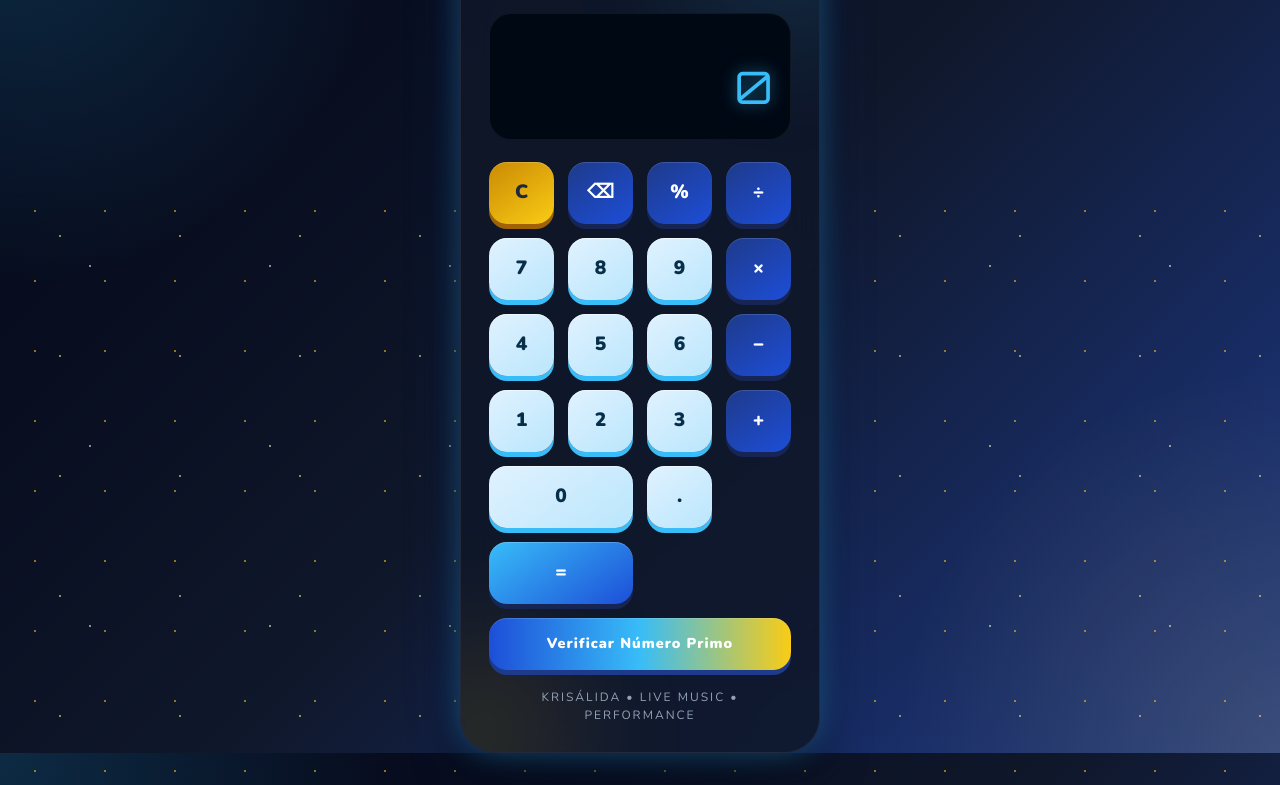
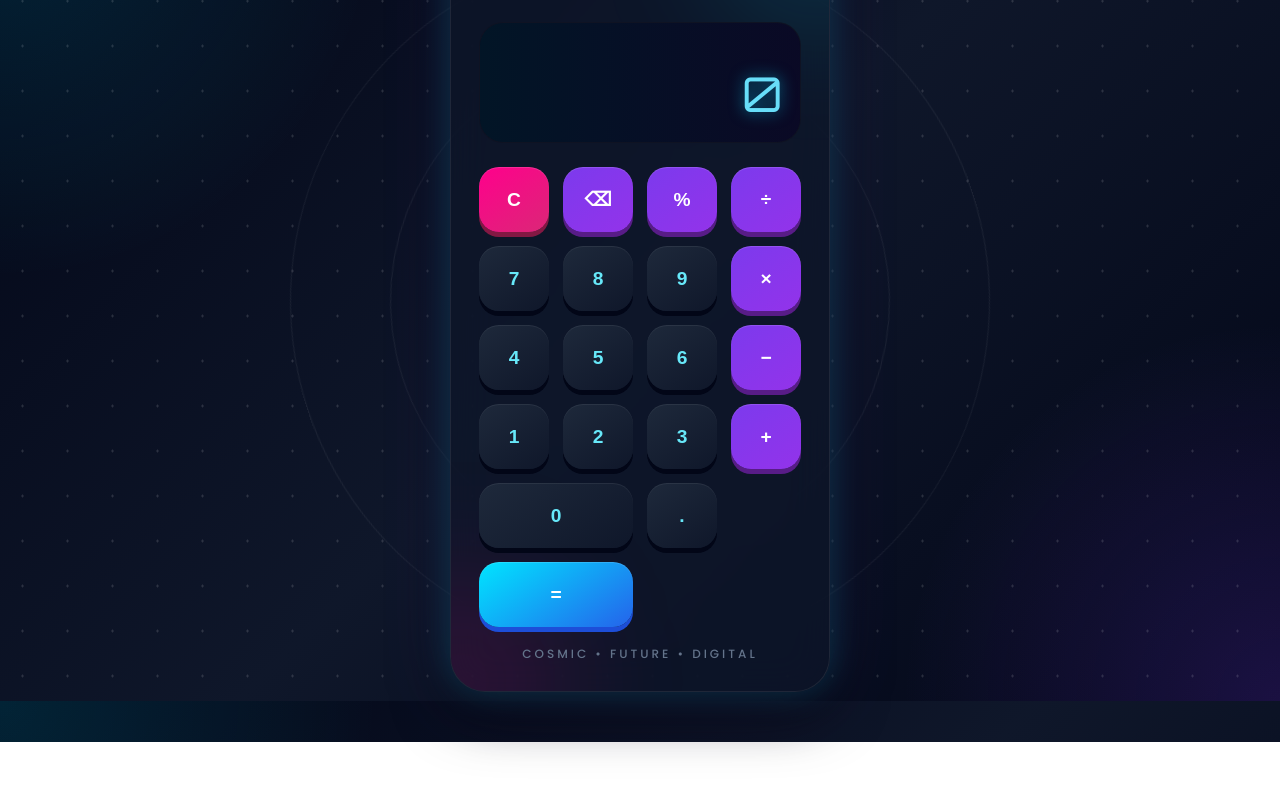
Before and after one commit to Flaviozambrana/calculadoraflavio.github.io, a plain HTML site: page index.html in a window 1280 px wide. Shown: the part 99-884 px from the top of the page. After the commit the page ends 841 px from the top, so only its background shows below. Drawn offline with nearby package versions, Linux system fonts and the light colour scheme.

Commit message:
Add files via upload

```diff
--- a/index.html
+++ b/index.html
@@ -8,40 +8,41 @@
 
 <meta name="viewport" content="width=device-width, initial-scale=1.0">
 
-<title>KRISÁLIDA CALCULADORA</title>
+<title>GALAXY CALC</title>
 
-<link href="https://cdn.jsdelivr.net/npm/bootstrap@5.3.3/dist/css/bootstrap.min.css" rel="stylesheet"/>
-
-<link href="https://fonts.googleapis.com/css2?family=Orbitron:wght@400;700;900&family=Nunito:wght@400;700;900&display=swap" rel="stylesheet"/>
+<link href="https://fonts.googleapis.com/css2?family=Orbitron:wght@400;700;900&family=Poppins:wght@300;500;700&display=swap" rel="stylesheet">
 
 <style>
 
-/* ========================================
-   KRISÁLIDA CALCULADORA OFICIAL
-======================================== */
+/* ======================================
+   GALAXY CALCULATOR
+====================================== */
 
 :root{
 
-  /* COLORES KRISALIDA */
+  --bg1:#020617;
+  --bg2:#0f172a;
 
-  --celeste:#38bdf8;
-  --azul:#1d4ed8;
-  --dorado:#facc15;
+  --cyan:#00e5ff;
+  --purple:#7c3aed;
+  --pink:#ff008c;
+  --gold:#ffd700;
 
-  --fondo:#020617;
-  --card:#0f172a;
-  --pantalla:#000814;
-
-  --texto:#e2e8f0;
-  --texto2:#94a3b8;
+  --white:#e2e8f0;
 
 }
 
-/* BODY */
+/* RESET */
+
+*{
+
+  margin:0;
+  padding:0;
+  box-sizing:border-box;
+
+}
 
 body{
-
-  margin:0;
 
   min-height:100vh;
 
@@ -53,18 +54,18 @@ body{
 
   overflow:hidden;
 
+  font-family:'Poppins',sans-serif;
+
   background:
-  radial-gradient(circle at top left,#38bdf833,transparent 25%),
-  radial-gradient(circle at bottom right,#facc1522,transparent 25%),
-  linear-gradient(135deg,#020617,#0f172a,#1e3a8a);
+  radial-gradient(circle at top left,#00e5ff22,transparent 25%),
+  radial-gradient(circle at bottom right,#7c3aed33,transparent 25%),
+  linear-gradient(135deg,#020617,#0f172a,#020617);
 
-  font-family:'Nunito',sans-serif;
-
-  color:white;
+  position:relative;
 
 }
 
-/* PARTICULAS */
+/* ESTRELLAS */
 
 body::before{
 
@@ -73,117 +74,146 @@ body::before{
   position:absolute;
 
   width:100%;
-
   height:100%;
 
-  top:0;
+  background-image:
+  radial-gradient(#ffffff22 1px,transparent 1px);
 
-  left:0;
+  background-size:45px 45px;
 
-  background-image:
-  radial-gradient(#facc15 1.2px, transparent 1.2px),
-  radial-gradient(#fde68a 1px, transparent 1px),
-  radial-gradient(#fff7cc .8px, transparent .8px);
-
-  background-size:
-  70px 70px,
-  120px 120px,
-  180px 180px;
-
-  animation: lluviaOro 12s linear infinite;
-
-  opacity:.55;
+  animation:stars 18s linear infinite;
 
 }
 
-
-
-/* LLUVIA DE ORO */
-
-@keyframes lluviaOro{
+@keyframes stars{
 
   from{
-
-    transform:translateY(-100px);
-
+    transform:translateY(0);
   }
 
   to{
+    transform:translateY(-45px);
+  }
 
-    transform:translateY(100vh);
+}
 
+/* ORBITAS */
+
+.orbit{
+
+  position:absolute;
+
+  border-radius:50%;
+
+  border:1px solid #ffffff11;
+
+  animation:spin linear infinite;
+
+}
+
+.o1{
+
+  width:700px;
+  height:700px;
+
+  animation-duration:25s;
+
+}
+
+.o2{
+
+  width:500px;
+  height:500px;
+
+  animation-duration:18s;
+
+}
+
+.o3{
+
+  width:300px;
+  height:300px;
+
+  animation-duration:12s;
+
+}
+
+@keyframes spin{
+
+  from{
+    transform:rotate(0deg);
+  }
+
+  to{
+    transform:rotate(360deg);
   }
 
 }
 
 /* CARD */
 
-.calc-card{
+.calc{
 
-  position:relative;
-
-  width:360px;
+  width:380px;
 
   padding:28px;
 
   border-radius:35px;
 
-  background:rgba(15,23,42,.88);
+  background:rgba(15,23,42,.72);
 
-  backdrop-filter:blur(15px);
+  backdrop-filter:blur(20px);
 
   border:1px solid rgba(255,255,255,.08);
 
   box-shadow:
-  0 0 30px #38bdf855,
-  0 0 60px #1d4ed833,
-  0 20px 45px rgba(0,0,0,.7);
+  0 0 35px #00e5ff33,
+  0 0 70px #7c3aed22,
+  0 20px 55px rgba(0,0,0,.7);
+
+  position:relative;
 
   overflow:hidden;
 
 }
 
-/* BRILLOS */
+/* GLOW */
 
-.calc-card::before{
+.calc::before{
 
   content:'';
 
   position:absolute;
 
   width:220px;
-
   height:220px;
 
-  background:#38bdf822;
+  background:#00e5ff22;
 
   border-radius:50%;
 
-  top:-80px;
-
-  right:-80px;
+  top:-100px;
+  right:-100px;
 
   filter:blur(60px);
 
 }
 
-.calc-card::after{
+.calc::after{
 
   content:'';
 
   position:absolute;
 
-  width:180px;
+  width:220px;
+  height:220px;
 
-  height:180px;
-
-  background:#facc1522;
+  background:#ff008c22;
 
   border-radius:50%;
 
-  bottom:-70px;
-
-  left:-70px;
+  bottom:-100px;
+  left:-100px;
 
   filter:blur(60px);
 
@@ -191,7 +221,7 @@ body::before{
 
 /* HEADER */
 
-.calc-header{
+.header{
 
   position:relative;
 
@@ -199,23 +229,19 @@ body::before{
 
   text-align:center;
 
-  margin-bottom:20px;
+  margin-bottom:25px;
 
 }
 
-.calc-header h1{
+.header h1{
 
-  margin:0;
+  font-family:'Orbitron',sans-serif;
 
   font-size:2rem;
 
-  font-weight:900;
+  letter-spacing:4px;
 
-  letter-spacing:3px;
-
-  font-family:'Orbitron',sans-serif;
-
-  background:linear-gradient(90deg,var(--celeste),var(--dorado));
+  background:linear-gradient(90deg,var(--cyan),var(--pink),var(--gold));
 
   -webkit-background-clip:text;
 
@@ -223,69 +249,83 @@ body::before{
 
 }
 
-.calc-header p{
+.header p{
 
-  margin-top:5px;
+  color:#94a3b8;
 
   font-size:.8rem;
 
-  color:var(--texto2);
-
-  letter-spacing:3px;
+  letter-spacing:4px;
 
 }
 
 /* DISPLAY */
 
-.display-box{
+.display{
 
   position:relative;
 
   z-index:2;
 
-  background:rgba(0,8,20,.95);
+  background:#020617;
 
-  border-radius:22px;
+  border-radius:24px;
 
   padding:18px;
 
-  margin-bottom:22px;
+  margin-bottom:24px;
 
-  border:1px solid rgba(255,255,255,.06);
+  border:1px solid rgba(255,255,255,.05);
+
+  overflow:hidden;
 
   text-align:right;
 
 }
 
-#expresion{
+.display::before{
+
+  content:'';
+
+  position:absolute;
+
+  width:100%;
+  height:100%;
+
+  background:linear-gradient(90deg,#00e5ff11,#7c3aed11);
+
+  top:0;
+  left:0;
+
+}
+
+#exp{
 
   min-height:22px;
 
-  color:var(--dorado);
-
-  font-size:.9rem;
+  color:#c084fc;
 
   font-family:'Orbitron',sans-serif;
 
+  font-size:.85rem;
+
 }
 
-#pantalla{
+#screen{
 
-  font-size:2.8rem;
+  font-size:3rem;
 
-  color:var(--celeste);
-
-  text-shadow:0 0 15px #38bdf888;
+  color:#67e8f9;
 
   font-family:'Orbitron',sans-serif;
 
-  word-wrap:break-word;
+  text-shadow:0 0 15px #00e5ff88;
 
 }
 
 /* GRID */
 
-.grid-teclado{
+.grid{
 
   position:relative;
 
@@ -301,149 +341,103 @@ body::before{
 
 /* BOTONES */
 
-.btn-calc{
+button{
 
-  height:62px;
+  height:65px;
 
   border:none;
 
-  border-radius:18px;
+  border-radius:20px;
 
   cursor:pointer;
 
   font-size:1.2rem;
 
-  font-weight:900;
+  font-weight:800;
 
   transition:.15s;
 
-  display:flex;
-
-  justify-content:center;
-
-  align-items:center;
-
-  user-select:none;
+  color:white;
 
 }
 
-/* NUMEROS */
+/* NUM */
 
-.btn-num{
+.num{
 
-  background:linear-gradient(145deg,#e0f2fe,#bae6fd);
+  background:linear-gradient(145deg,#1e293b,#0f172a);
 
-  color:#082f49;
+  color:#67e8f9;
 
   box-shadow:
-  inset 0 1px 0 #ffffff88,
-  0 5px 0 #38bdf8;
+  inset 0 1px 0 #ffffff11,
+  0 5px 0 #020617;
 
 }
 
-.btn-num:hover{
+.num:hover{
 
-  transform:translateY(-3px);
+  transform:translateY(-4px);
+
+  box-shadow:
+  0 0 18px #00e5ff55,
+  0 5px 0 #020617;
 
 }
 
-.btn-num:active{
+/* OPS */
 
-  transform:translateY(3px);
+.op{
 
-  box-shadow:0 1px 0 #38bdf8;
+  background:linear-gradient(145deg,#7c3aed,#9333ea);
+
+  box-shadow:
+  inset 0 1px 0 #ffffff22,
+  0 5px 0 #581c87;
 
 }
 
-/* OPERACIONES */
-
-.btn-op{
-
-  background:linear-gradient(145deg,#1e3a8a,#1d4ed8);
-
-  color:white;
-
-  box-shadow:
-  inset 0 1px 0 #ffffff22,
-  0 5px 0 #172554;
-
-}
-
-.btn-op:hover{
+.op:hover{
 
   filter:brightness(1.1);
 
 }
 
-.btn-op:active{
+/* CLEAR */
 
-  transform:translateY(3px);
+.clear{
 
-  box-shadow:0 1px 0 #172554;
+  background:linear-gradient(145deg,#ff008c,#db2777);
+
+  box-shadow:
+  inset 0 1px 0 #ffffff22,
+  0 5px 0 #831843;
 
 }
 
-/* CLEAR */
+/* EQUAL */
 
-.btn-c{
+.equal{
 
-  background:linear-gradient(145deg,#ca8a04,#facc15);
+  grid-column:span 2;
 
-  color:#1e293b;
+  background:linear-gradient(145deg,#00e5ff,#2563eb);
 
   box-shadow:
-  inset 0 1px 0 #ffffff33,
-  0 5px 0 #a16207;
+  inset 0 1px 0 #ffffff22,
+  0 5px 0 #1d4ed8;
 
 }
 
-/* IGUAL */
+.equal:hover{
 
-.btn-igual{
-
-  background:linear-gradient(145deg,#38bdf8,#1d4ed8);
-
-  color:white;
-
-  grid-column:span 2;
-
-  box-shadow:
-  inset 0 1px 0 #ffffff33,
-  0 5px 0 #172554;
-
-}
-
-.btn-igual:hover{
-
-  filter:brightness(1.08);
-
-}
-
-/* PRIMO */
-
-.btn-primo{
-
-  grid-column:span 4;
-
-  height:52px;
-
-  background:linear-gradient(90deg,#1d4ed8,#38bdf8,#facc15);
-
-  color:white;
-
-  font-size:.9rem;
-
-  letter-spacing:1px;
-
-  box-shadow:
-  inset 0 1px 0 #ffffff22,
-  0 5px 0 #1e3a8a;
+  filter:brightness(1.1);
 
 }
 
 /* FOOTER */
 
-.info-footer{
+.footer{
 
   position:relative;
 
@@ -453,19 +447,17 @@ body::before{
 
   text-align:center;
 
-  color:#94a3b8;
+  color:#64748b;
 
   font-size:.75rem;
 
-  letter-spacing:2px;
+  letter-spacing:3px;
 
 }
 
-/* RESPONSIVE */
-
 @media(max-width:500px){
 
-  .calc-card{
+  .calc{
 
     width:92%;
 
@@ -481,73 +473,73 @@ body::before{
 
 <body>
 
-<div class="calc-card">
+<div class="orbit o1"></div>
+<div class="orbit o2"></div>
+<div class="orbit o3"></div>
 
-<div class="calc-header">
+<div class="calc">
 
-<h1>KRISÁLIDA</h1>
+<div class="header">
 
-<p>CALCULADORA OFICIAL</p>
+<h1>GALAXY</h1>
+
+<p>NEON CALCULATOR</p>
 
 </div>
 
-<div class="display-box">
+<div class="display">
 
-<div id="expresion"></div>
+<div id="exp"></div>
 
-<div id="pantalla">0</div>
+<div id="screen">0</div>
 
 </div>
 
-<div class="grid-teclado">
+<div class="grid">
 
-<button class="btn-calc btn-c" onclick="limpiar()">C</button>
+<button class="clear" onclick="clearAll()">C</button>
 
-<button class="btn-calc btn-op" onclick="borrar()">⌫</button>
+<button class="op" onclick="del()">⌫</button>
 
-<button class="btn-calc btn-op" onclick="setOp('%')">%</button>
+<button class="op" onclick="setOp('%')">%</button>
 
-<button class="btn-calc btn-op" onclick="setOp('/')">÷</button>
+<button class="op" onclick="setOp('/')">÷</button>
 
-<button class="btn-calc btn-num" onclick="num('7')">7</button>
+<button class="num" onclick="num('7')">7</button>
 
-<button class="btn-calc btn-num" onclick="num('8')">8</button>
+<button class="num" onclick="num('8')">8</button>
 
-<button class="btn-calc btn-num" onclick="num('9')">9</button>
+<button class="num" onclick="num('9')">9</button>
 
-<button class="btn-calc btn-op" onclick="setOp('*')">×</button>
+<button class="op" onclick="setOp('*')">×</button>
 
-<button class="btn-calc btn-num" onclick="num('4')">4</button>
+<button class="num" onclick="num('4')">4</button>
 
-<button class="btn-calc btn-num" onclick="num('5')">5</button>
+<button class="num" onclick="num('5')">5</button>
 
-<button class="btn-calc btn-num" onclick="num('6')">6</button>
+<button class="num" onclick="num('6')">6</button>
 
-<button class="btn-calc btn-op" onclick="setOp('-')">−</button>
+<button class="op" onclick="setOp('-')">−</button>
 
-<button class="btn-calc btn-num" onclick="num('1')">1</button>
+<button class="num" onclick="num('1')">1</button>
 
-<button class="btn-calc btn-num" onclick="num('2')">2</button>
+<button class="num" onclick="num('2')">2</button>
 
-<button class="btn-calc btn-num" onclick="num('3')">3</button>
+<button class="num" onclick="num('3')">3</button>
 
-<button class="btn-calc btn-op" onclick="setOp('+')">+</button>
+<button class="op" onclick="setOp('+')">+</button>
 
-<button class="btn-calc btn-num" style="grid-column: span 2;" onclick="num('0')">0</button>
+<button class="num" style="grid-column:span 2;" onclick="num('0')">0</button>
 
-<button class="btn-calc btn-num" onclick="punto()">.</button>
+<button class="num" onclick="dot()">.</button>
 
-<button class="btn-calc btn-igual" onclick="igual()">=</button>
-
-<button class="btn-calc btn-primo" onclick="esPrimo()">
-Verificar Número Primo
-</button>
+<button class="equal" onclick="equal()">=</button>
 
 </div>
 
-<div class="info-footer">
+<div class="footer">
 
-KRISÁLIDA • LIVE MUSIC • PERFORMANCE
+COSMIC • FUTURE • DIGITAL
 
 </div>
 
@@ -560,14 +552,14 @@ let b = '';
 let op = '';
 let reset = false;
 
-const pantalla = document.getElementById('pantalla');
-const expresion = document.getElementById('expresion');
+const screen = document.getElementById('screen');
+const exp = document.getElementById('exp');
 
 function render(){
 
-  pantalla.innerText = (op === '' ? a : b) || '0';
+  screen.innerText = (op === '' ? a : b) || '0';
 
-  expresion.innerText = op === '' ? '' : `${a} ${op} ${b}`;
+  exp.innerText = op === '' ? '' : `${a} ${op} ${b}`;
 
 }
 
@@ -596,7 +588,7 @@ function num(n){
 
 }
 
-function punto(){
+function dot(){
 
   if(op === ''){
 
@@ -622,17 +614,9 @@ function punto(){
 
 function setOp(o){
 
-  if(a === ''){
+  if(a === '') a = '0';
 
-    a = '0';
-
-  }
-
-  if(b !== ''){
-
-    igual();
-
-  }
+  if(b !== '') equal();
 
   op = o;
 
@@ -642,7 +626,7 @@ function setOp(o){
 
 }
 
-function igual(){
+function equal(){
 
   if(a === '' || b === '' || op === '') return;
 
@@ -687,7 +671,7 @@ function igual(){
 
 }
 
-function limpiar(){
+function clearAll(){
 
   a = '';
   b = '';
@@ -698,7 +682,7 @@ function limpiar(){
 
 }
 
-function borrar(){
+function del(){
 
   if(op === ''){
 
@@ -714,34 +698,6 @@ function borrar(){
 
 }
 
-function esPrimo(){
-
-  let n = parseInt(pantalla.innerText);
-
-  if(isNaN(n) || n < 2){
-
-    alert("No es primo");
-
-    return;
-
-  }
-
-  for(let i = 2; i <= Math.sqrt(n); i++){
-
-    if(n % i === 0){
-
-      alert(n + " no es primo");
-
-      return;
-
-    }
-
-  }
-
-  alert("✨ " + n + " SÍ es un número primo");
-
-}
-
 render();
 
 </script>
```
